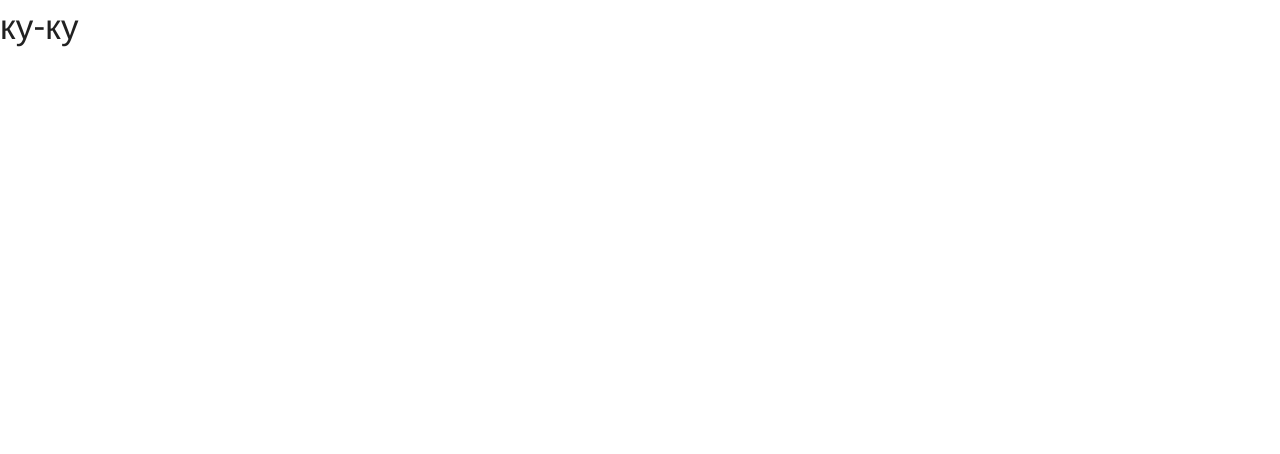
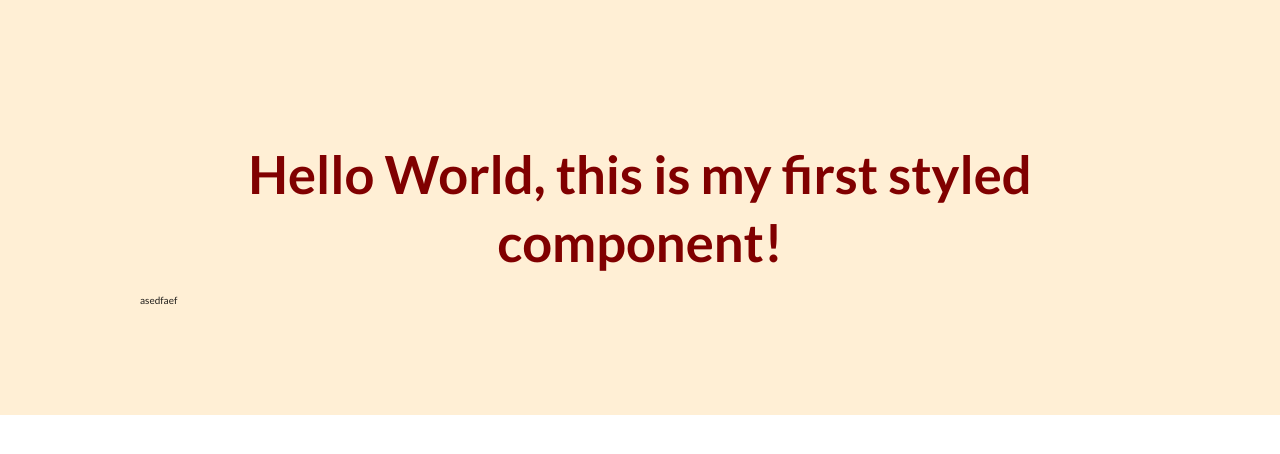
Before and after one commit to IvanGML/React_Redux_converter, a React (Create React App) app: page / in a window 1280 px wide. Shown: the top 454 px of the page. Built offline with nearby package versions, Linux system fonts and the light colour scheme.

Commit message:
business logic added

```diff
--- a/src/components/App.jsx
+++ b/src/components/App.jsx
@@ -1,13 +1,34 @@
 import React, { Component } from 'react';
 import { connect } from 'react-redux';
+import styled from 'styled-components';
+
+const Title = styled.h1`
+  font-size: 1.5em;
+  text-align: center;
+  color: maroon;
+`;
+
+
+const Wrapper = styled.section`
+  {
+  background: papayawhip;
+  padding: 4em;
+}
+::after{
+  content: 'asedfaef';
+  font-size: 10px;
+  position: absolute;
+}
+`;
+
 
 class App extends Component {
 
   render() {
     return (
-      <div>
-        ку-ку
-      </div>
+    <Wrapper>
+      <Title>Hello World, this is my first styled component!</Title>
+    </Wrapper>
     );
   }
 }
--- a/src/index.js
+++ b/src/index.js
@@ -5,13 +5,9 @@ import { createStore } from 'redux';
 import App from './components/App.jsx';
 import reduser from './reducers'
 
-/*
-this shit is unmaintainable
-I start to do new converter application with another file interconnection
-life is pain
-*/
-
-const store = createStore(reduser, window.__REDUX_DEVTOOLS_EXTENSION__ && window.__REDUX_DEVTOOLS_EXTENSION__());
+const store = createStore(reduser,
+                          window.__REDUX_DEVTOOLS_EXTENSION__ &&
+                          window.__REDUX_DEVTOOLS_EXTENSION__());
 
 ReactDOM.render(
   <Provider store={store}>
```
Also changed, not shown: src/data/businessLogic.js (added, +44 -0 lines).
